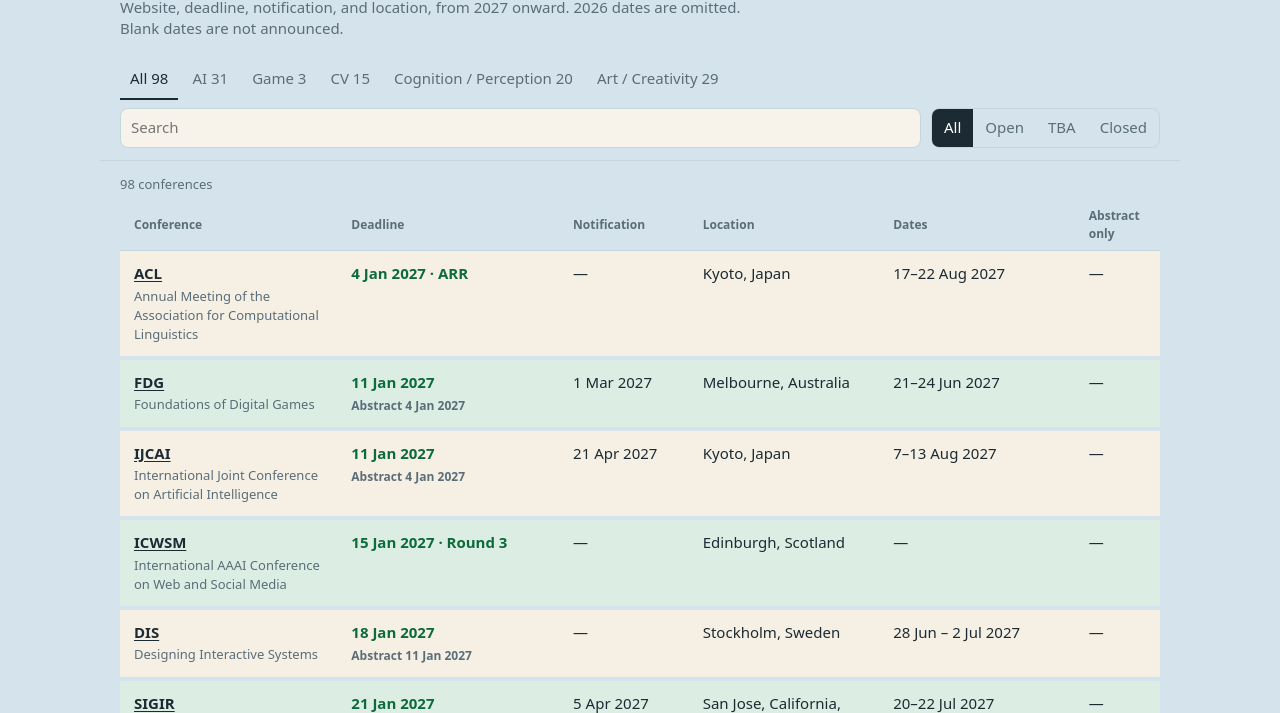
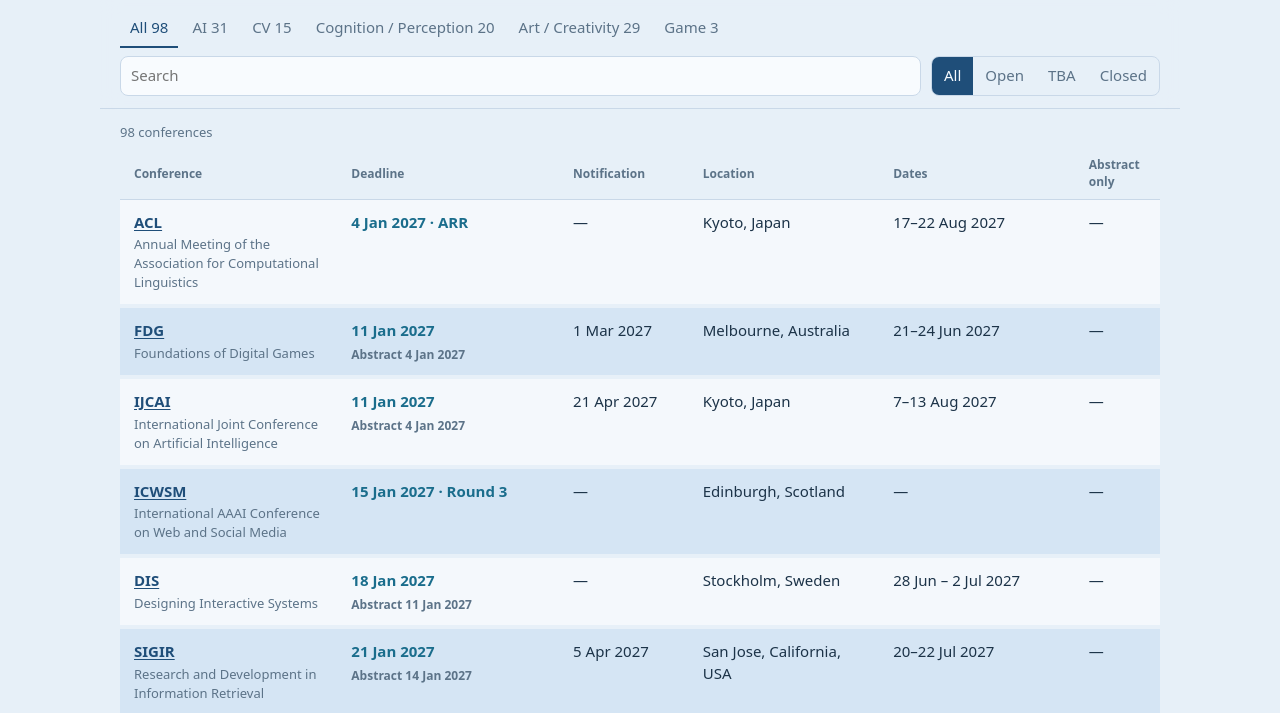
Before and after one commit to CocoChen119/conference_ddl, a plain HTML site: page index.html in a window 1280 px wide. Shown: the part 84-797 px from the top of the page. Drawn offline with Linux system fonts and the light colour scheme.

Commit message:
Use a quieter blue palette and move Game to the last tab.
Co-authored-by: Cursor <cursoragent@cursor.com>

```diff
--- a/data.js
+++ b/data.js
@@ -10,11 +10,6 @@ const META = {
       "id": "ai",
       "label": "AI",
       "title": "AI and language"
-    },
-    {
-      "id": "game",
-      "label": "Game",
-      "title": "Games"
     },
     {
       "id": "cv",
@@ -30,6 +25,11 @@ const META = {
       "id": "art",
       "label": "Art / Creativity",
       "title": "Art and creativity"
+    },
+    {
+      "id": "game",
+      "label": "Game",
+      "title": "Games"
     }
   ]
 };
--- a/index.html
+++ b/index.html
@@ -10,7 +10,6 @@
 <body>
   <header>
     <h1>2027 Conference Deadlines</h1>
-    <p>Website, deadline, notification, and location, from 2027 onward. 2026 dates are omitted. Blank dates are not announced.</p>
   </header>
 
   <div class="bar">
--- a/styles.css
+++ b/styles.css
@@ -1,13 +1,14 @@
 :root {
   color-scheme: light;
-  --ink: #1c2a33;
-  --muted: #5a6d78;
-  --line: #c5d5dc;
-  --open: #0d6a3a;
-  --page: #d5e4ec;
-  --bar: rgba(213, 228, 236, 0.94);
-  --row-a: #f6f0e4;
-  --row-b: #dceee4;
+  --ink: #1c3348;
+  --muted: #5c7388;
+  --line: #c9d8e8;
+  --open: #1a6d8c;
+  --page: #e7f0f8;
+  --bar: rgba(231, 240, 248, 0.94);
+  --row-a: #f4f8fc;
+  --row-b: #d5e5f4;
+  --accent: #1f4e79;
 }
 
 * { box-sizing: border-box; }
@@ -50,7 +51,7 @@ nav button, .seg button {
   color: var(--muted);
 }
 nav button { padding: 8px 10px; border-bottom: 2px solid transparent; white-space: nowrap; }
-nav button.on { color: var(--ink); border-bottom-color: var(--ink); }
+nav button.on { color: var(--accent); border-bottom-color: var(--accent); }
 
 .row { display: flex; gap: 10px; align-items: center; margin-top: 8px; }
 input[type="search"] {
@@ -59,13 +60,13 @@ input[type="search"] {
   border-radius: 8px;
   padding: 8px 10px;
   font: inherit;
-  background: #f7f3ea;
+  background: #f8fbfe;
   color: var(--ink);
 }
-input[type="search"]:focus { outline: 2px solid #ddd; }
+input[type="search"]:focus { outline: 2px solid #b9cfe4; }
 .seg { display: flex; border: 1px solid var(--line); border-radius: 8px; overflow: hidden; }
 .seg button { padding: 8px 12px; }
-.seg button.on { background: var(--ink); color: #fff; }
+.seg button.on { background: var(--accent); color: #f7fbff; }
 
 .count { color: var(--muted); font-size: 13px; margin: 14px 0; }
 .table-wrap { overflow-x: auto; }
@@ -90,12 +91,12 @@ td:nth-child(3),
 td:nth-child(5),
 td:nth-child(6) { white-space: nowrap; }
 .abbr { font-weight: 650; }
-a.abbr { color: var(--ink); text-underline-offset: 2px; }
+a.abbr { color: var(--accent); text-underline-offset: 2px; }
 .name { display: block; color: var(--muted); font-size: 13px; margin-top: 2px; }
 .note { display: block; color: var(--muted); font-size: 12px; margin-top: 4px; }
 .open { color: var(--open); font-weight: 600; }
 .muted { color: var(--muted); }
-a { color: var(--ink); }
+a { color: var(--accent); }
 .empty { color: var(--muted); }
 footer { padding-top: 18px; padding-bottom: 40px; color: var(--muted); font-size: 13px; }
 footer p { margin: 0 0 6px; }
```
